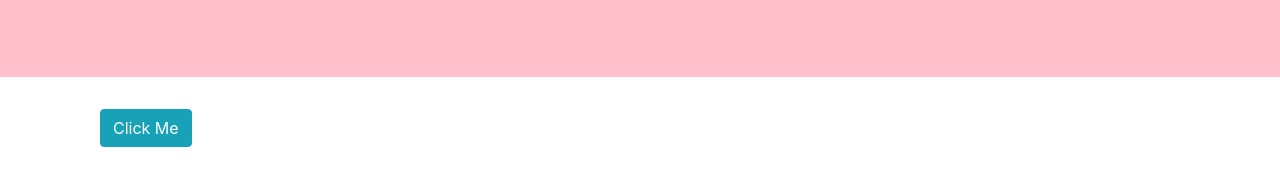
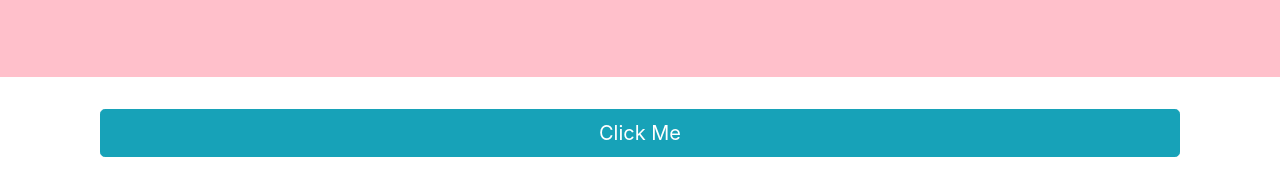
Before and after one commit to mattyparty/CatsForDrew, a plain HTML site: page index.html in a window 1280 px wide. Shown: the part 191-386 px from the top of the page. Drawn offline with nearby package versions, Linux system fonts and the light colour scheme.

Commit message:
button fix

```diff
--- a/index.html
+++ b/index.html
@@ -21,7 +21,9 @@
     </div>
     <div class="container">
       <div class="col-12">
-        <button id="cat-button" class="btn btn-info">Click Me</button>
+        <button id="cat-button" class="btn btn-info btn-lg btn-block">
+          Click Me
+        </button>
         <div id="images"></div>
         <script src="https://cdnjs.cloudflare.com/ajax/libs/jquery/3.2.1/jquery.min.js"></script>
         <script type="text/javascript">
```
